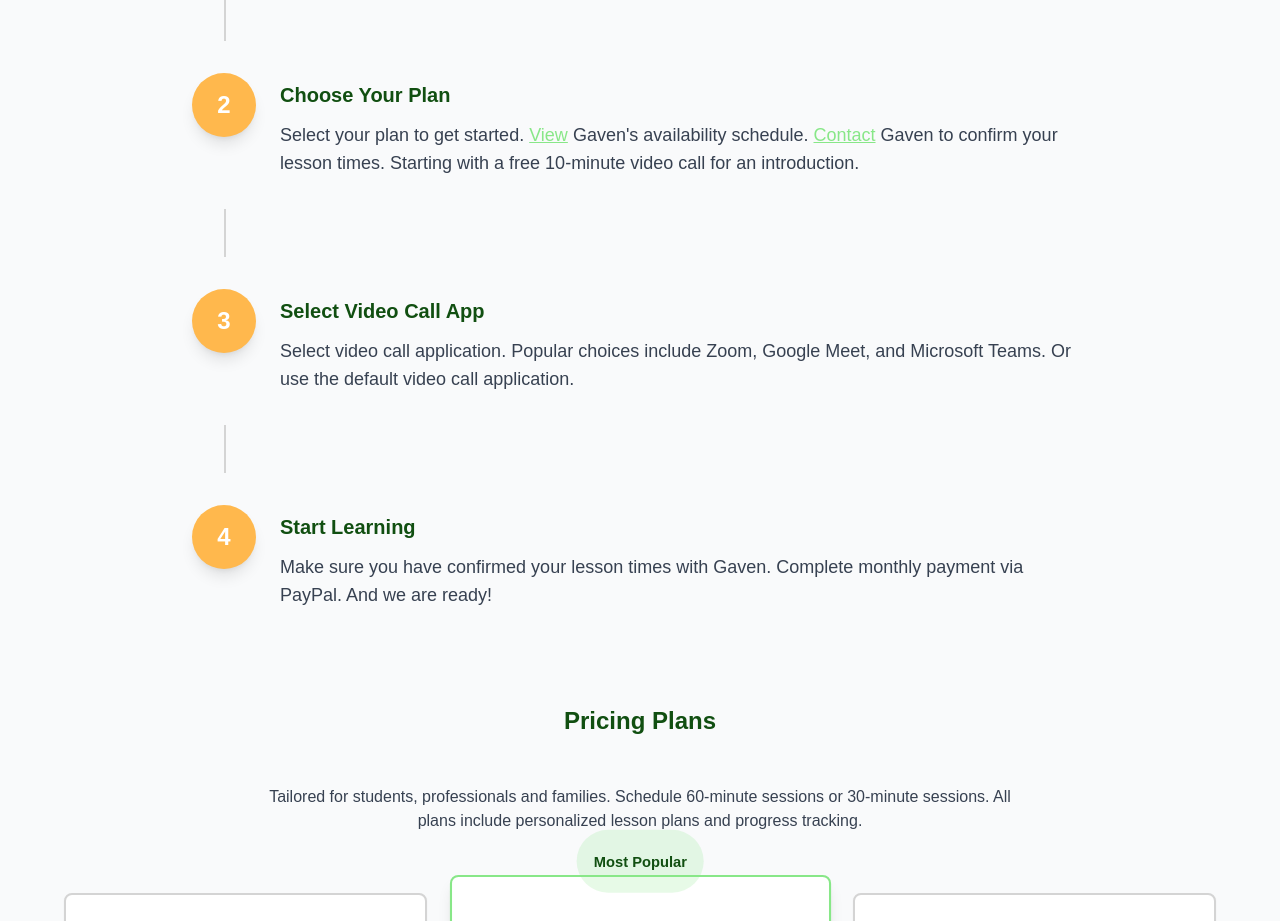
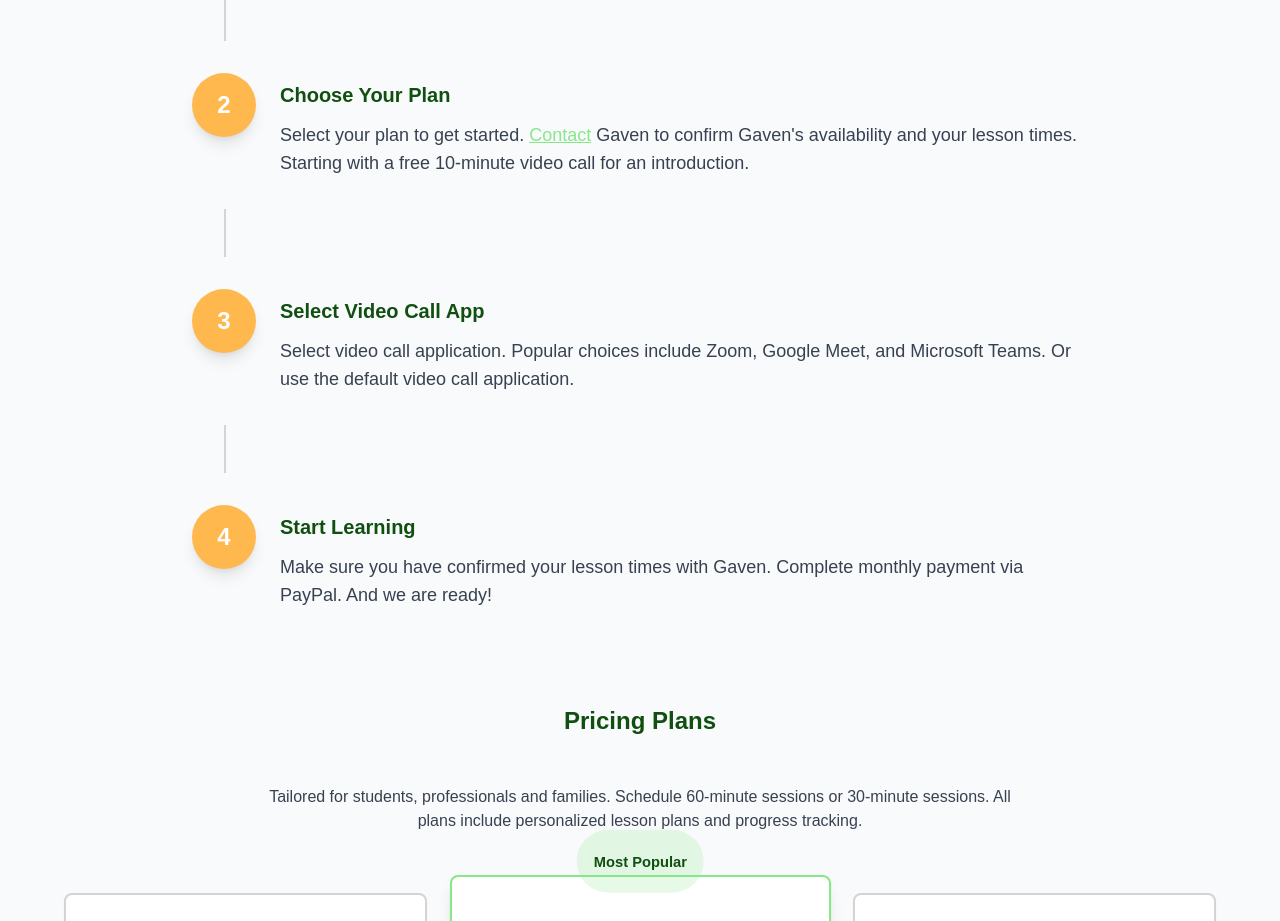
Before and after one commit to gavensharp/english-with-gaven-nodejs, a Next.js app in the folder frontend/: page / in a window 1280 px wide. Shown: the part 1440-2361 px from the top of the page. Built offline with nearby package versions, Linux system fonts and the light colour scheme.

Commit message:
Finalize Agora chat + video flow

```diff
--- a/frontend/src/app/page.tsx
+++ b/frontend/src/app/page.tsx
@@ -193,19 +193,22 @@ export default function Home() {
                 <h3 className="text-xl font-bold mb-3">Choose Your Plan</h3>
                 <p className="text-gray-700 text-lg">
                   Select your plan to get started.{" "}
+                  {/*
                   <a
                     href="/calendar"
                     className="text-primary  underline hover:text-accent-orange">
                     View
                   </a>{" "}
                   Gaven's availability schedule.{" "}
+                  */}
                   <a
                     href="/contact"
                     className="text-primary  underline hover:text-accent-orange">
                     Contact
                   </a>{" "}
-                  Gaven to confirm your lesson times. Starting with a free
-                  10-minute video call for an introduction.
+                  Gaven to confirm Gaven's availability and your lesson
+                  times. Starting with a free 10-minute video call for an
+                  introduction.
                 </p>
               </div>
             </div>
--- a/frontend/src/components/agora/ChatPanel.tsx
+++ b/frontend/src/components/agora/ChatPanel.tsx
@@ -100,6 +100,12 @@ export default function ChatPanel({
             setMessages((prev) => [...prev, newMessage]);
           },
           onError: (error: any) => {
+            if (
+              !error ||
+              (typeof error === "object" && Object.keys(error).length === 0)
+            ) {
+              return;
+            }
             console.error("❌ [ChatPanel] Error details:", {
               error,
               errorType: typeof error,
```
